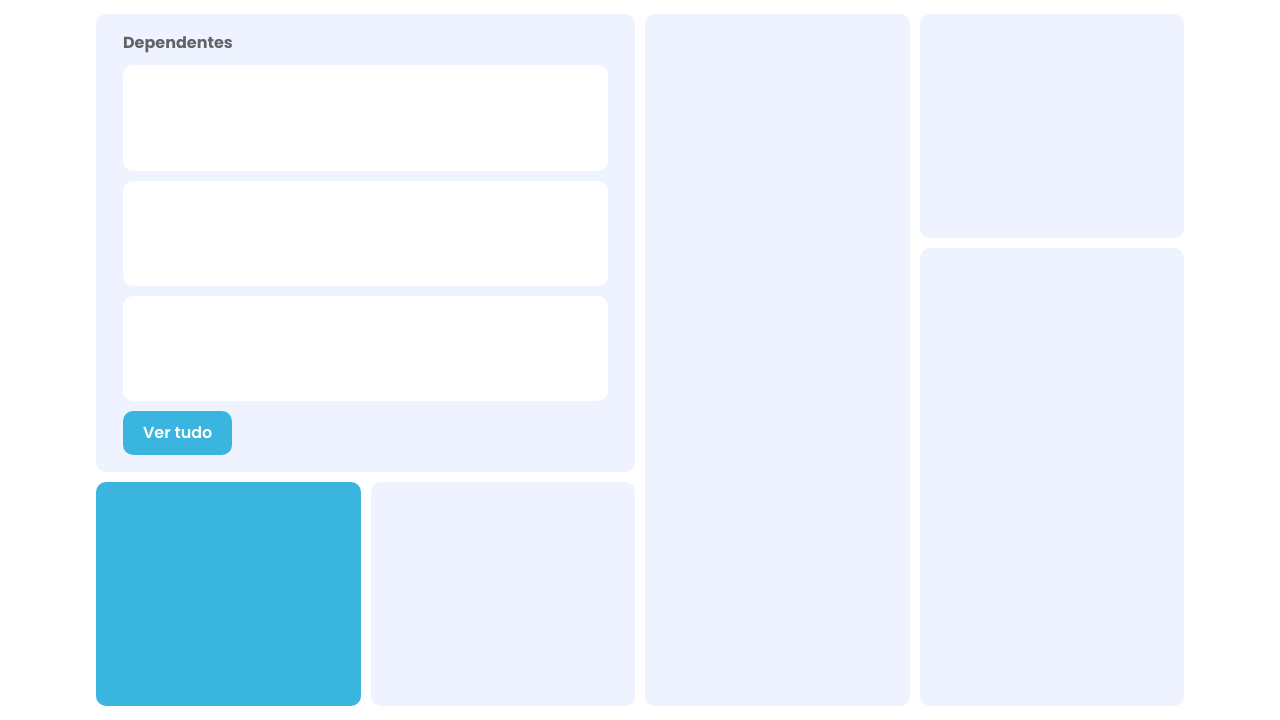
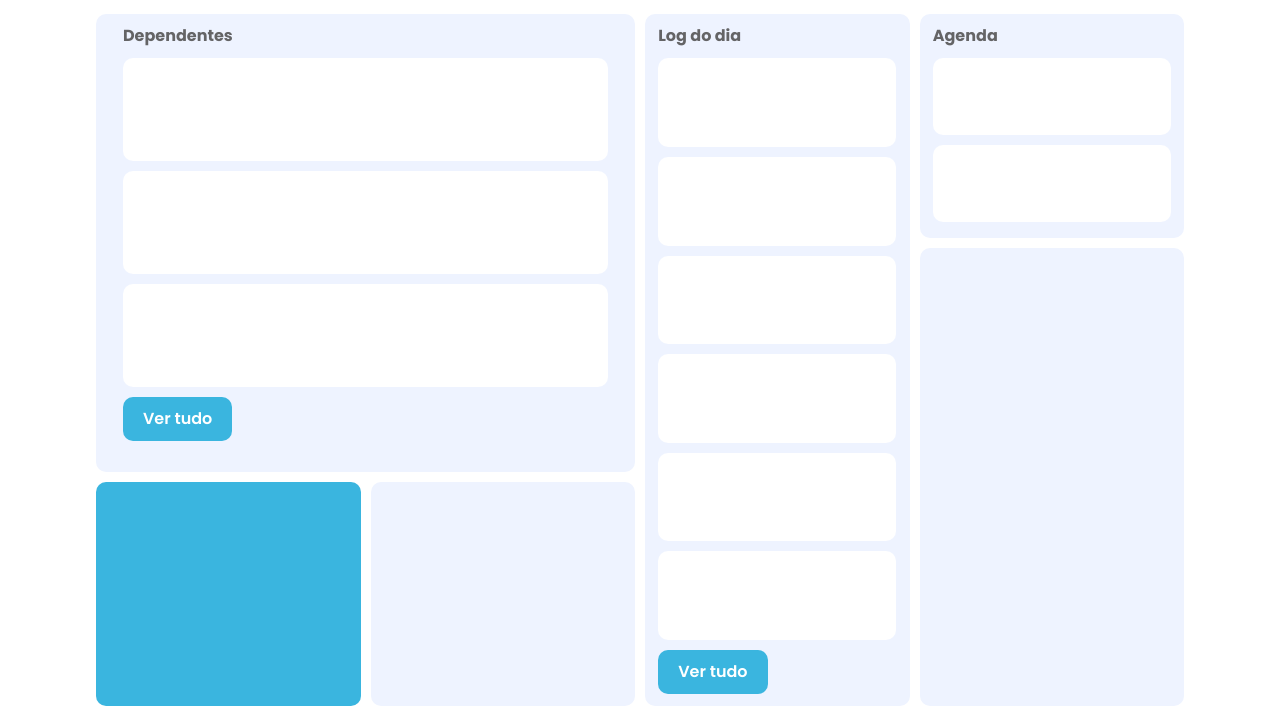
Before and after one commit to murilo-a-m/faculdade-ichild, a PHP site: page /src/pages/responsibleMenu.html in a window 1280 px wide. Shown: the part 80-800 px from the top of the page. Run offline with PHP 8.4, Linux system fonts and the light colour scheme.

Commit message:
[att]: layout grid

```diff
--- a/src/css/style.css
+++ b/src/css/style.css
@@ -862,16 +862,26 @@ body {
   background-color: #eef3ff;
 }
 
-.card__dependents-container {
+.card__container {
   height: 100%;
   width: 90%;
   display: flex;
   flex-direction: column;
-  justify-content: center;
   gap: 10px;
+  margin-top: 10px;
 }
-.card__dependents-container .card__dependents-content {
+.card__container .card__dependents-content {
   height: 23%;
+  background-color: white;
+  border-radius: 10px;
+}
+.card__container .card__log-content {
+  height: 13%;
+  background-color: white;
+  border-radius: 10px;
+}
+.card__container .card__schedule-content {
+  height: 36%;
   background-color: white;
   border-radius: 10px;
 }
--- a/src/pages/responsibleMenu.html
+++ b/src/pages/responsibleMenu.html
@@ -71,7 +71,7 @@
     <main class="container__main-app">
       <div class="main__app-content">
         <div class="content__card card__dependents">
-          <div class="card__dependents-container">
+          <div class="card__container">
             <p class="card__title">Dependentes</p>
             <div class="card__dependents-content"></div>
             <div class="card__dependents-content"></div>
@@ -79,8 +79,27 @@
             <a class="card__button" href=""><button>Ver tudo</button></a>
           </div>
         </div>
-        <div class="content__card"></div>
-        <div class="content__card"></div>
+
+        <div class="content__card card__log">
+          <div class="card__container">
+            <p class="card__title">Log do dia</p>
+            <div class="card__log-content"></div>
+            <div class="card__log-content"></div>
+            <div class="card__log-content"></div>
+            <div class="card__log-content"></div>
+            <div class="card__log-content"></div>
+            <div class="card__log-content"></div>
+            <a class="card__button" href=""><button>Ver tudo</button></a>
+          </div>
+        </div>
+
+        <div class="content__card card__schedule">
+          <div class="card__container">
+            <p class="card__title">Agenda</p>
+            <div class="card__schedule-content"></div>
+            <div class="card__schedule-content"></div>
+          </div>
+        </div>
         <div class="content__card"></div>
         <div class="content__card"></div>
         <div class="content__card"></div>
--- a/src/sass/pages/responsibleMenu.scss
+++ b/src/sass/pages/responsibleMenu.scss
@@ -75,17 +75,29 @@
   }
 }
 
-.card__dependents-container {
+.card__container {
   height: 100%;
   width: 90%;
   display: flex;
   flex-direction: column;
-  justify-content: center;
   gap: 10px;
+  margin-top: 10px;
 
   .card__dependents-content {
     height: 23%;
     background-color: white;
     border-radius: 10px;
   }
+
+  .card__log-content {
+    height: 13%;
+    background-color: white;
+    border-radius: 10px;
+  }
+
+  .card__schedule-content {
+    height: 36%;
+    background-color: white;
+    border-radius: 10px;
+  }
 }
```
Also changed, not shown: 1 other file.
